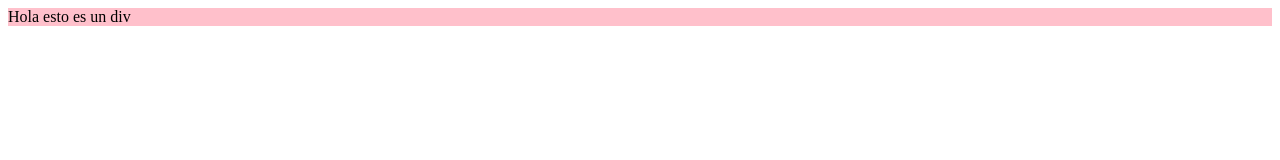
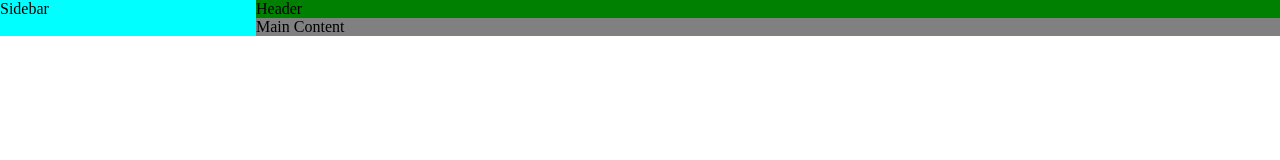
Before and after one commit to jesusfonser/admin-dashboard, a plain HTML site: page index.html in a window 1280 px wide. Drawn offline with Linux system fonts and the light colour scheme.

Commit message:
Crea layout principal con tres div en grid

```diff
--- a/index.html
+++ b/index.html
@@ -7,6 +7,8 @@
     </head>
 
     <body>
-        <div>Hola esto es un div</div>
+        <div class="sidebar">Sidebar</div>
+        <div class="header">Header</div>
+        <div class="main-content">Main Content</div>
     </body>
 </html>
--- a/style.css
+++ b/style.css
@@ -1,3 +1,21 @@
-div{
-    background-color: pink;
+body{
+    margin: 0;
+    display: grid;
+    grid-template-columns: 1fr 4fr;
 }
+
+.sidebar{
+    background-color: aqua;
+    grid-column: 1 / 2;
+    grid-row: 1 / 3;
+}
+
+.main-content{
+    background-color: grey;
+    grid-column: 2 / 3;
+}
+
+.header{
+    background-color: green;
+    grid-column: 2 / 3;
+}
```
